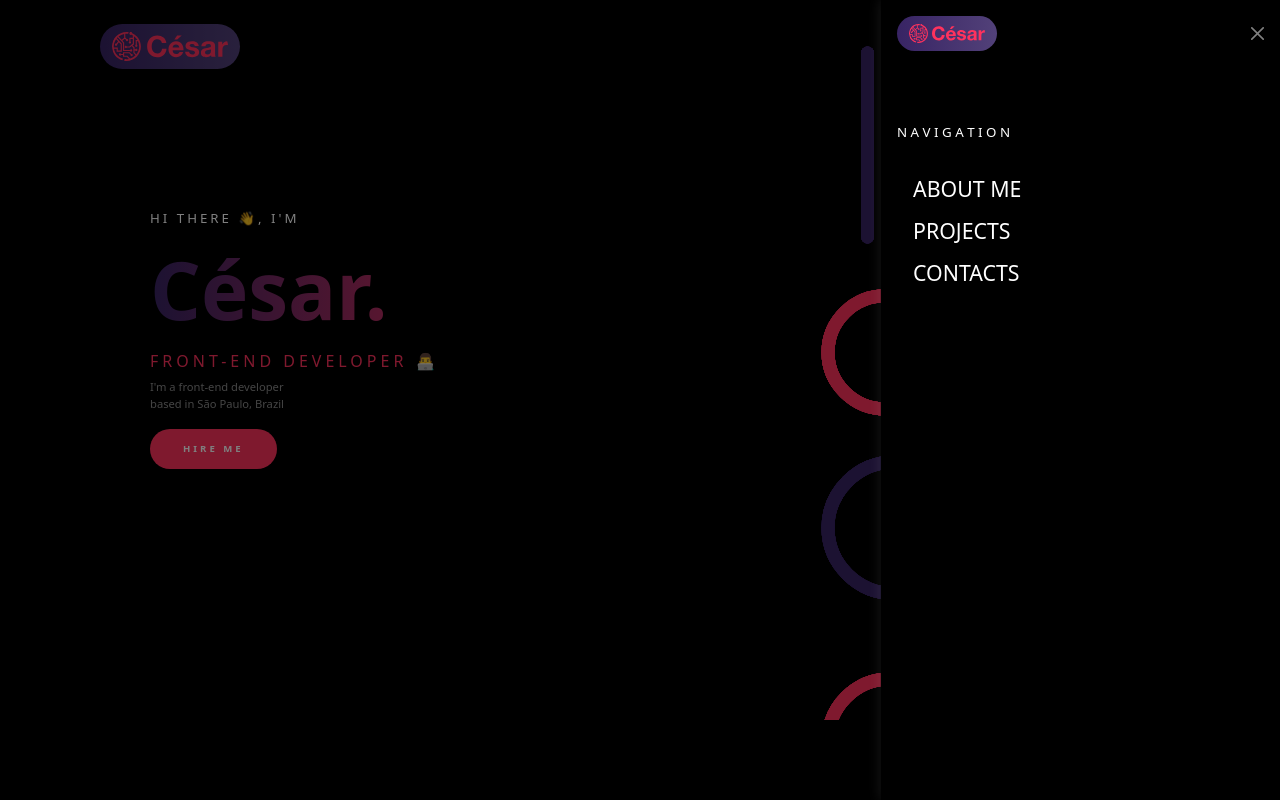
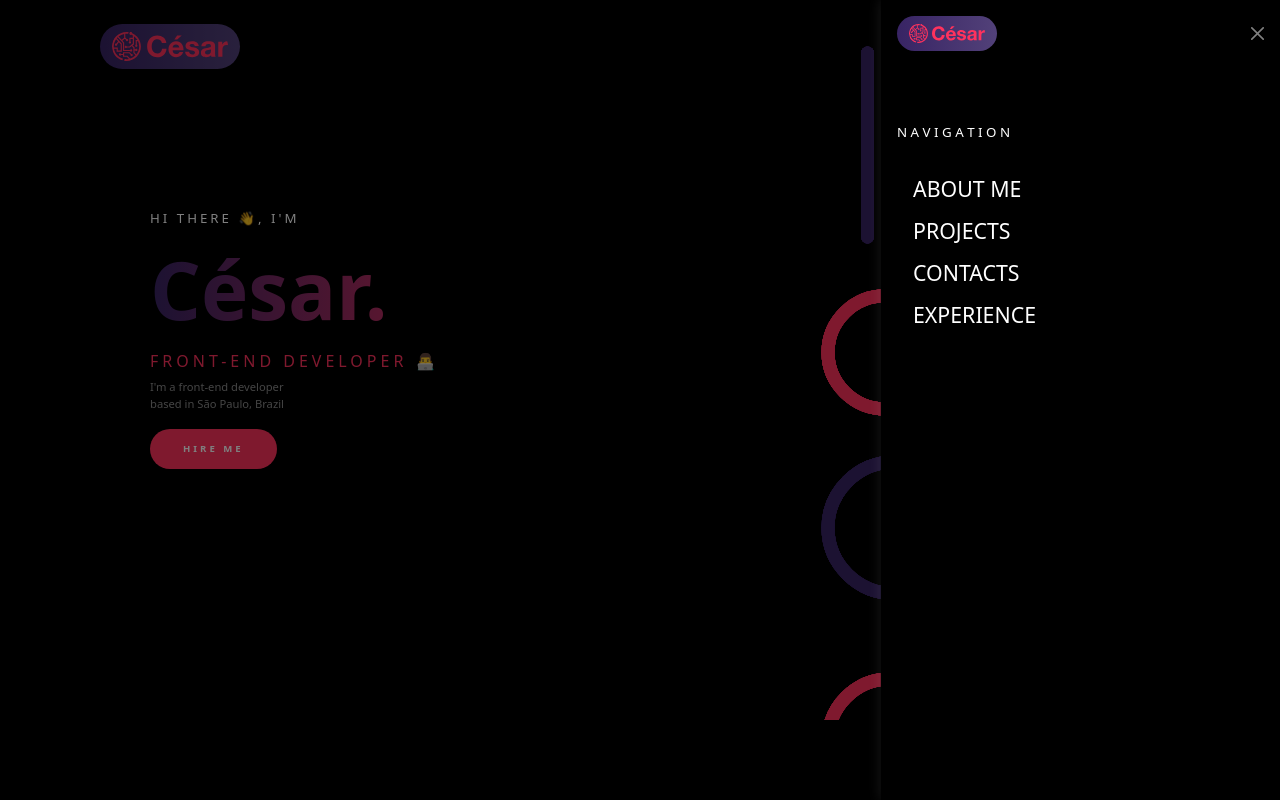
Before and after one commit to cesar-lima/portfolio, a React (Vite) app: page / in a window 1280 px wide. Both pictures are taken after a click on the button 1156 px from the left and 46 px from the top of the page. Shown: the top 800 px of the page. Built offline with nearby package versions, Linux system fonts and the light colour scheme.

Commit message:
adicionar link ao menu

```diff
--- a/src/components/Menu.tsx
+++ b/src/components/Menu.tsx
@@ -40,6 +40,7 @@ export function Menu() {
             <a href='#about'>ABOUT ME</a>
             <a href='#projects'>PROJECTS</a>
             <a href='#contacts'>CONTACTS</a>
+            <a href='#experience'>EXPERIENCE</a>
           </div>
         </div>
       </div>
```
